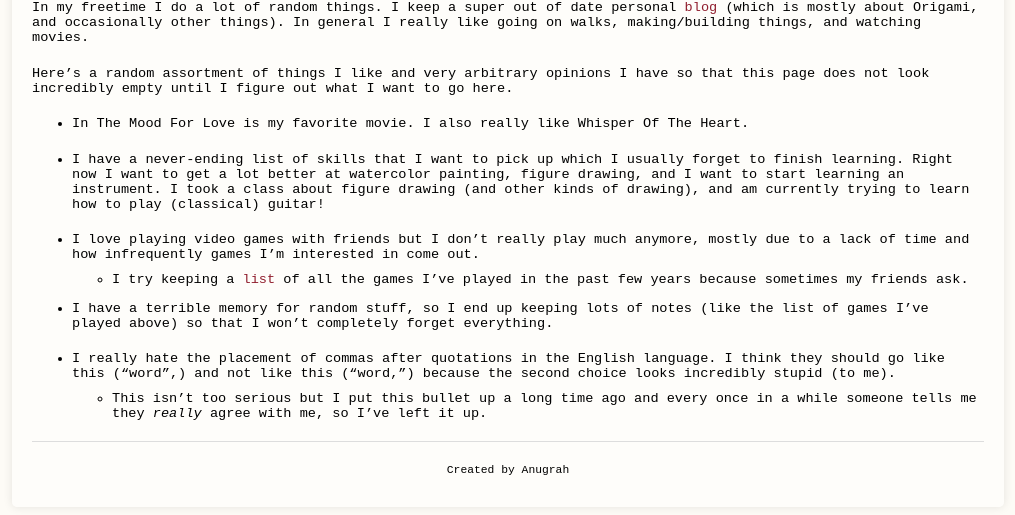
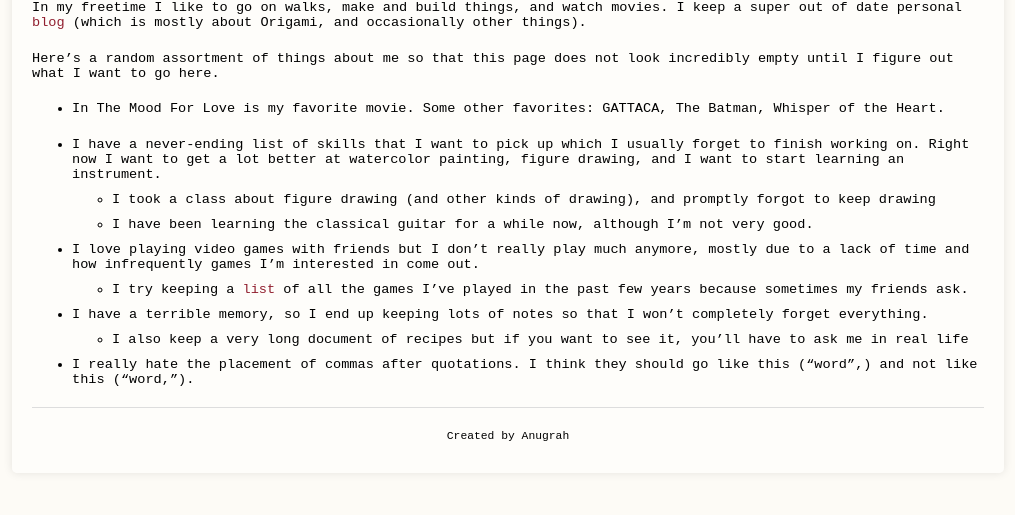
Before and after one commit to anugrahchemparathy/anugrahchemparathy.github.io, a Jekyll site: the page built from _pages/personal.md, in a window 1280 px wide. Shown: the part 502-1017 px from the top of the page, without its empty margins (132-1147 px from the left). Built offline with Jekyll 4.4.1, drawn with Linux system fonts in a browser that asks for light colours; after the commit the page ends 983 px from its top, so only the background shows below that.

```diff
--- a/_pages/personal.md
+++ b/_pages/personal.md
@@ -9,18 +9,21 @@ permalink: /personal/
   <figcaption>This is proof that I'm a real person</figcaption>
 </figure>
 
-In my freetime I do a lot of random things. I keep a super out of date personal [blog](https://paperviewsinks.blogspot.com/) (which is mostly about Origami, and occasionally other things). In general I really like going on walks, making/building things, and watching movies.
+In my freetime I like to go on walks, make and build things, and watch movies. I keep a super out of date personal [blog](https://paperviewsinks.blogspot.com/) (which is mostly about Origami, and occasionally other things).
 
-Here's a random assortment of things I like and very arbitrary opinions I have so that this page does not look incredibly empty until I figure out what I want to go here.
 
-* In The Mood For Love is my favorite movie. I also really like Whisper Of The Heart.
+Here's a random assortment of things about me so that this page does not look incredibly empty until I figure out what I want to go here.
 
-* I have a never-ending list of skills that I want to pick up which I usually forget to finish learning. Right now I want to get a lot better at watercolor painting, figure drawing, and I want to start learning an instrument. I took a class about figure drawing (and other kinds of drawing), and am currently trying to learn how to play (classical) guitar!
+* In The Mood For Love is my favorite movie. Some other favorites: GATTACA, The Batman, Whisper of the Heart.
+
+* I have a never-ending list of skills that I want to pick up which I usually forget to finish working on. Right now I want to get a lot better at watercolor painting, figure drawing, and I want to start learning an instrument.
+  * I took a class about figure drawing (and other kinds of drawing), and promptly forgot to keep drawing
+  * I have been learning the classical guitar for a while now, although I'm not very good.
 
 * I love playing video games with friends but I don't really play much anymore, mostly due to a lack of time and how infrequently games I'm interested in come out.
   * I try keeping a [list](https://docs.google.com/document/d/1TcX_z6oupu5aYUBFgBWS2bE_bhjFeAhX7OYIWSHAY3I/edit?tab=t.0#heading=h.63y2ve307j80) of all the games I've played in the past few years because sometimes my friends ask.
 
-* I have a terrible memory for random stuff, so I end up keeping lots of notes (like the list of games I've played above) so that I won't completely forget everything.
+* I have a terrible memory, so I end up keeping lots of notes so that I won't completely forget everything.
+  * I also keep a very long document of recipes but if you want to see it, you'll have to ask me in real life
 
-* I really hate the placement of commas after quotations in the English language. I think they should go like this ("word",) and not like this ("word,") because the second choice looks incredibly stupid (to me).
-  * This isn't too serious but I put this bullet up a long time ago and every once in a while someone tells me they *really* agree with me, so I've left it up.
+* I really hate the placement of commas after quotations. I think they should go like this ("word",) and not like this ("word,").
```
Also changed, not shown: _pages/academic.md (+5 -2 lines), _pages/writeups.md (added, +18 -0 lines).
